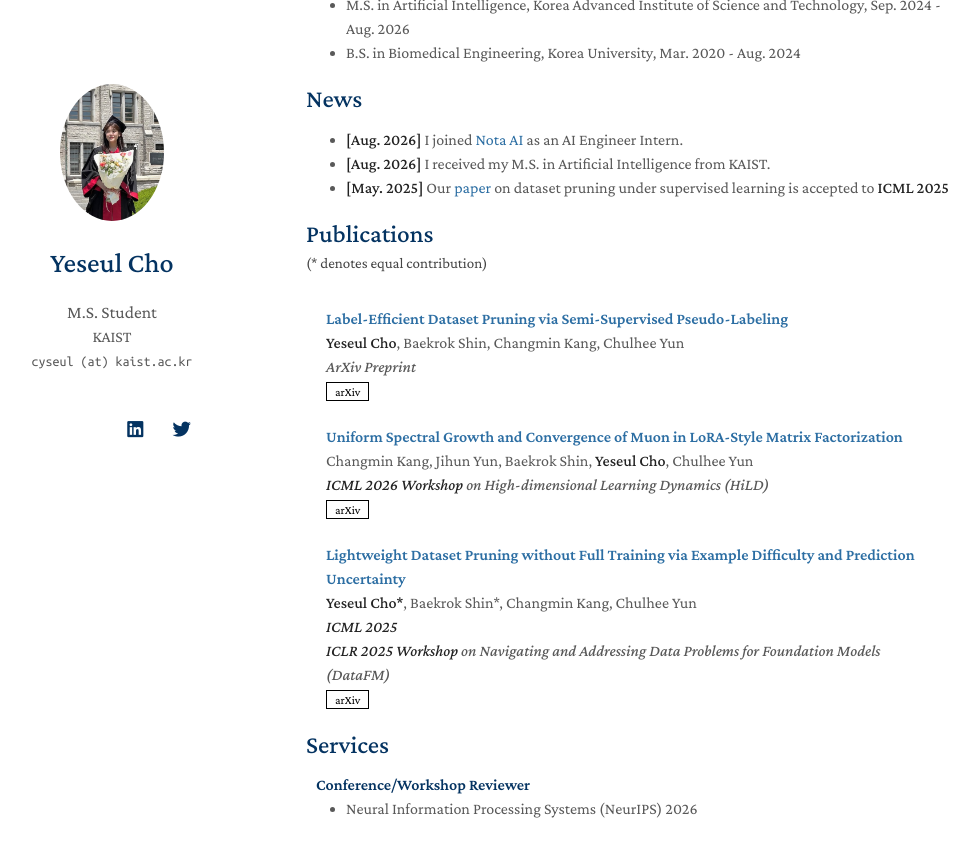
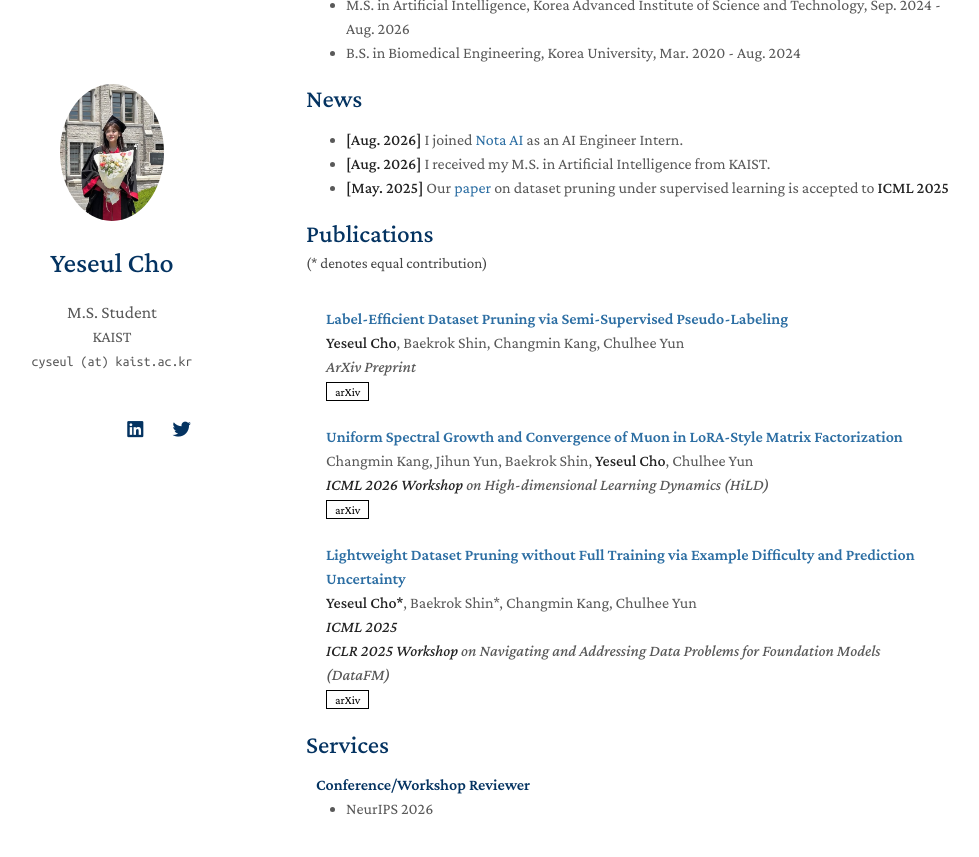
Before and after one commit to cyseul/cyseul.github.io, a Jekyll site: the page built from index.md, in a window 1280 px wide and 900 px high, scrolled down 593 px. Shown: the top 857 px of the window, without its empty margins (164-1143 px from the left). Built offline with Jekyll 4.4.1, drawn with Linux system fonts in a browser that asks for light colours; nearby versions of some CDN libraries; a style sheet for code colours, icons or effects is not loaded; our own code applies the rules of GitHub Pages for plain Markdown files.

Commit message:
26.09.19 update
Shorten NeurIPS entry in Services

Co-Authored-By: Claude Opus 5 (1M context) <noreply@anthropic.com>

```diff
--- a/_includes/services.md
+++ b/_includes/services.md
@@ -3,5 +3,5 @@
 <h4 style="margin:0 10px 0;">Conference/Workshop Reviewer</h4>
 
 <ul style="margin:0 0 5px;">
-  <li><a href="https://neurips.cc/"><autocolor>Neural Information Processing Systems (NeurIPS) 2026</autocolor></a></li>
+  <li><a href="https://neurips.cc/"><autocolor>NeurIPS 2026</autocolor></a></li>
 </ul>
```
